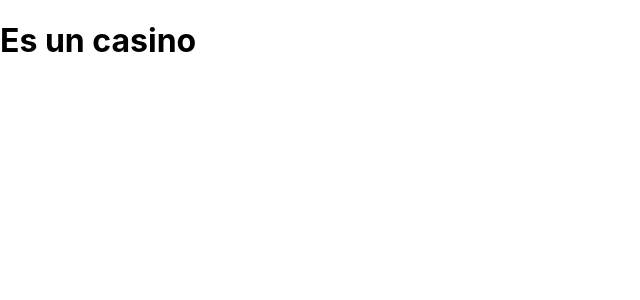
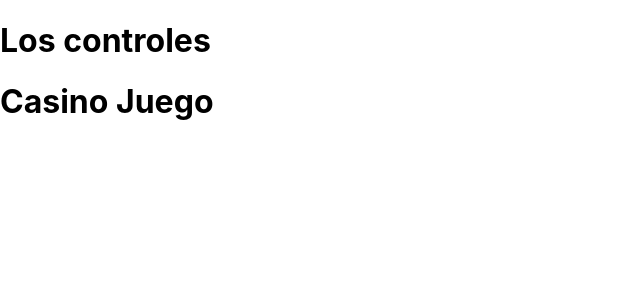
Before and after one commit to ErickGomez98/casino-royal, a React (Create React App) app: page / in a window 1280 px wide. Shown: the top 300 px of the page, without its empty margins (0-640 px from the left). Built offline with nearby package versions, Linux system fonts and the light colour scheme.

Commit message:
Se crearon los components en los cuales está dividida la práctica.

```diff
--- a/src/Casino.tsx
+++ b/src/Casino.tsx
@@ -1,12 +1,17 @@
 import React from 'react';
+import CasinoJuego from './CasinoJuego';
+import CasinoControls from './CasinoControls';
 
 type CasinoProps = {};
 type CasinoState = {};
 
 export default class Casino extends React.Component<CasinoProps, CasinoState> {
-    render(){
+    render() {
         return (
-            <h1>Es un casino</h1>
+            <div>
+                <CasinoControls />
+                <CasinoJuego />
+            </div>
         )
     }
 }
--- /dev/null
+++ b/src/CasinoControls.tsx
@@ -0,0 +1,9 @@
+import React from 'react';
+
+const CasinoControls: React.FC = (props) => {
+    return (
+        <h1>Los controles</h1>
+    )
+};
+
+export default CasinoControls;
--- /dev/null
+++ b/src/CasinoJuego.tsx
@@ -0,0 +1,9 @@
+import React from 'react';
+
+const CasinoJuego: React.FC = () => {
+    return (
+        <h1>Casino Juego</h1>
+    )
+};
+
+export default CasinoJuego;
```
Also changed, not shown: 1 other file (tests, documents, lock files or other folders).
